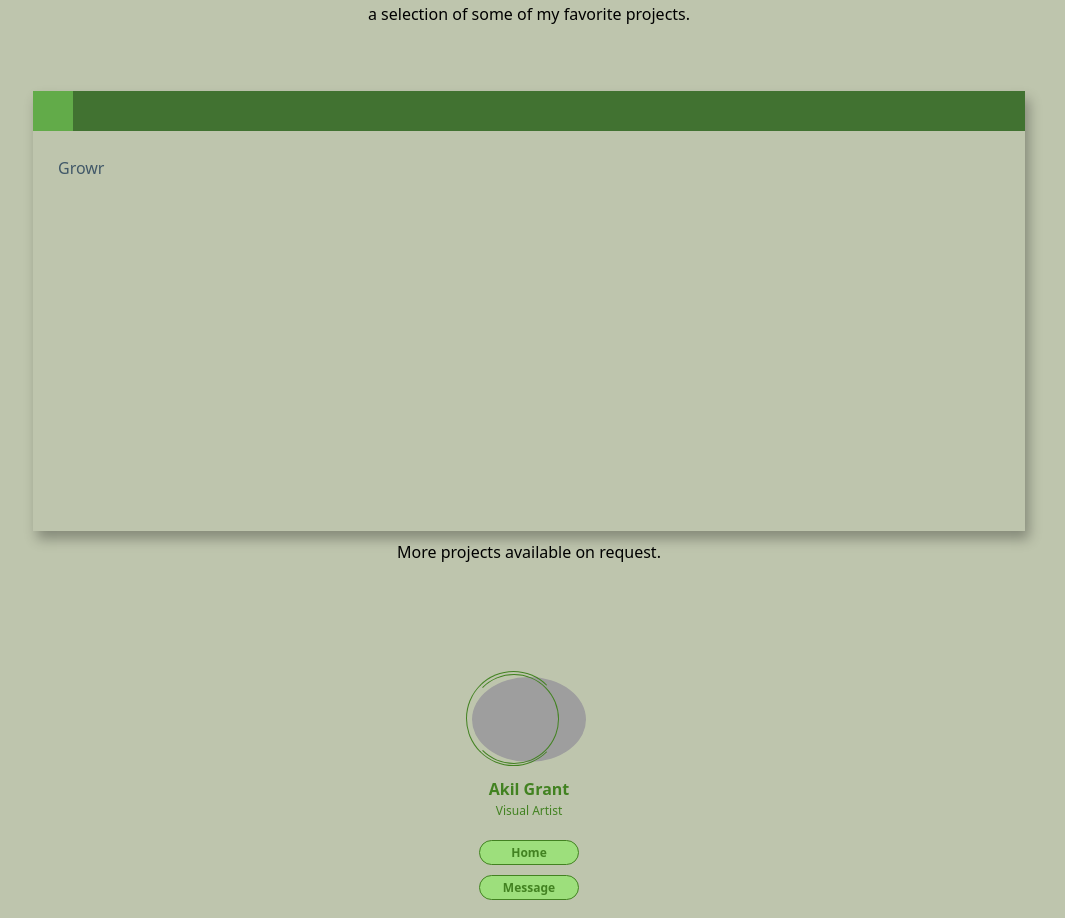
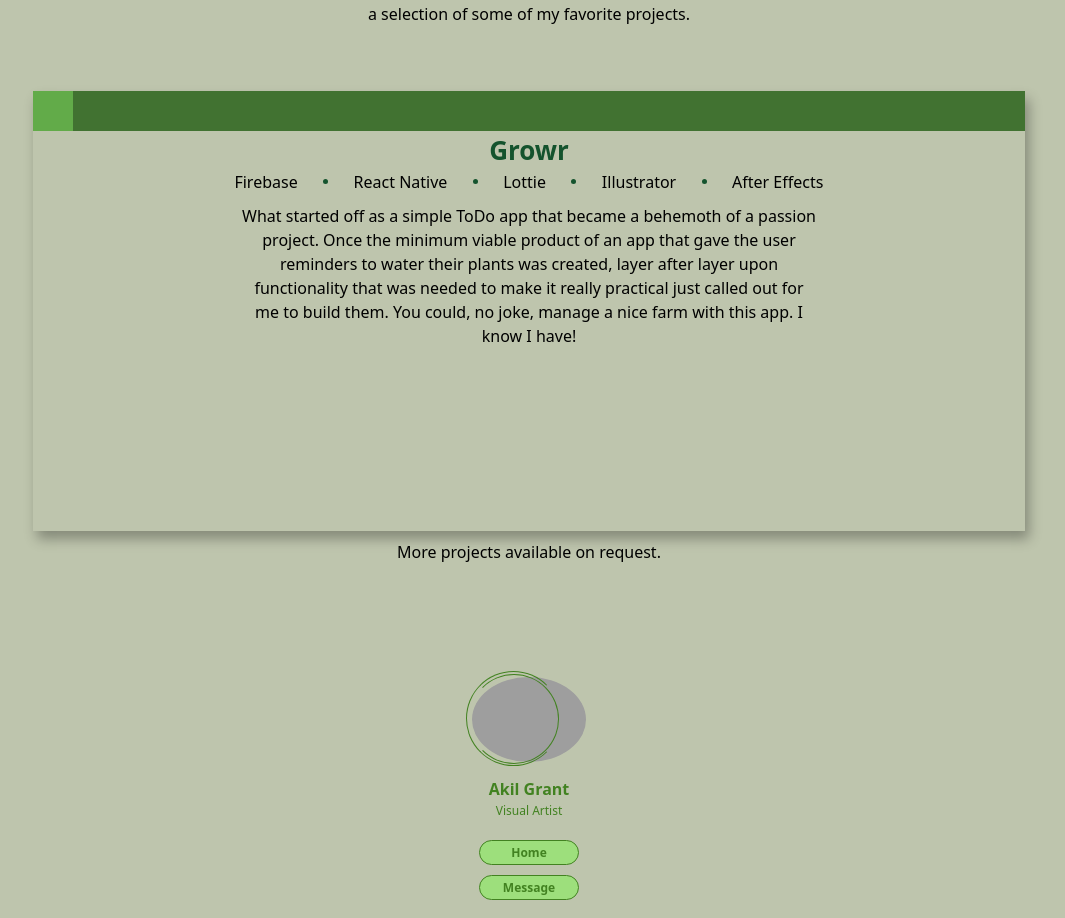
Before and after one commit to akilgrant93/akilgrant.com, a React (Create React App) app: page / in a window 1280 px wide. Shown: the part 2062-2980 px from the top of the page, without its empty margins (111-1176 px from the left). Built offline with nearby package versions, Linux system fonts and the light colour scheme; grey boxes are pictures that could not be loaded.

Commit message:
changes to project text

```diff
--- a/src/components/Contact.js
+++ b/src/components/Contact.js
@@ -2,28 +2,28 @@ import React from "react";
 import './contact.css'
 
 export default function Contact() {
-  const [name, setName] = React.useState("");
-  const [email, setEmail] = React.useState("");
-  const [message, setMessage] = React.useState("");
+  // const [name, setName] = React.useState("");
+  // const [email, setEmail] = React.useState("");
+  // const [message, setMessage] = React.useState("");
 
-  function encode(data) {
-    return Object.keys(data)
-      .map(
-        (key) => encodeURIComponent(key) + "=" + encodeURIComponent(data[key])
-      )
-      .join("&");
-  }
+  // function encode(data) {
+  //   return Object.keys(data)
+  //     .map(
+  //       (key) => encodeURIComponent(key) + "=" + encodeURIComponent(data[key])
+  //     )
+  //     .join("&");
+  // }
 
-  function handleSubmit(e) {
-    e.preventDefault();
-    fetch("/", {
-      method: "POST",
-      headers: { "Content-Type": "application/x-www-form-urlencoded" },
-      body: encode({ "form-name": "test", name, email, message }),
-    })
-      .then(() => alert("Message sent!"))
-      .catch((error) => alert(error));
-  }
+  // function handleSubmit(e) {
+  //   e.preventDefault();
+  //   fetch("/", {
+  //     method: "POST",
+  //     headers: { "Content-Type": "application/x-www-form-urlencoded" },
+  //     body: encode({ "form-name": "test", name, email, message }),
+  //   })
+  //     .then(() => alert("Message sent!"))
+  //     .catch((error) => alert(error));
+  // }
 
   return (
     <section id="contact" className="relative">
--- a/src/components/Projects.js
+++ b/src/components/Projects.js
@@ -45,21 +45,35 @@ for (let i in tabs) {
 		<div className="content">
 			<div className="box box-active" id="box-1">
 				<h1>Growr</h1>
+				<p style={{display:'flex', alignItems:'center', justifyContent:'space-evenly', width:'100%', margin: '0 auto'}}>Firebase<span className="dot"></span>React Native<span className="dot"></span>Lottie<span className="dot"></span>Illustrator<span className="dot"></span>After Effects</p>
+				<div>
+				<p className="bulletText">What started off as a simple ToDo app that became a behemoth of a passion project. Once the minimum viable product of an app that gave the user reminders to water their plants was created, layer after layer upon functionality that was needed to make it really practical just called out for me to build them. You could, no joke, manage a nice farm with this app. I know I have!</p>				</div>
 			</div>
 
 			<div className="box" id="box-2">
-				<h1>Water Your Plants Medicinal Coloring Book</h1>
+			<h1>Water Your Plants Medicinal Coloring Book</h1>
+				<p style={{display:'flex', alignItems:'center', justifyContent:'space-evenly', width:'45%', margin: '0 auto'}}>Illustrator<span className="dot"></span>Photography</p>
+				<div>
+				<p className="bulletText">As the pandemic began to ramp up it seemed like the whole world was learning about gardening foraging or something to do with returning to a simple life. To that end, I did my part by helping a farmer publish a series medicinal herb coloring books to help folks with wild plant identification as a nice way to relax during quarantine downtime.</p>
+				<p className="bulletText">Armed with a list of rare herbs I began a journey to document this little selection of natures bounty. Although the client supplied some of the photos used for herbs in the book, in many cases I had to photograph and recreate the images of the plants.</p>
+				</div>
 			</div>
 
 			<div className="box" id="box-3">
-				<h1>Durian</h1>
+			<h1>Durian</h1>
+				<p style={{display:'flex', alignItems:'center', justifyContent:'space-evenly', width:'80%', margin: '0 auto'}}>Illustrator<span className="dot"></span>Premiere<span className="dot"></span>After Effects<span className="dot"></span>Cinema4D</p>
+				<p className="bulletText">After years of working for other people I decided to pull the plug and launch my own production company — Northcide Productions. For our first offering I produced a short film named “Durian.” Completed in 2020, the byline reads as follows: <br/> <i>A young anxious woman tries to depict the perfect life on social media and is forced to re-evaluate her life trajectory when her boyfriend introduced a strange fruit called durian.</i></p>
+				<p className="bulletText">My contributions as producer were wide ranging – funding, location scouting, production design, craft services, transportation and more but my most critical contributions were in the realm of (award winning) motion graphics. From the visual effects used in-scene, simulated screens, to both starting and ending credits my hands were all over this piece.</p>
+
 			</div>
 
 			<div className="box" id="box-4">
 				<h1>Terra-2042</h1>
-				<p style={{display:'flex', alignItems:'center', justifyContent:'space-evenly', width:'60%'}}>MongoDB<span className="dot"></span>Express<span className="dot"></span>React<span className="dot"></span>Socket.io</p>
-				<p>Terra 2042 is a web-based tabletop card game. It features live multiplayer games, custom deck building, and a shop to spend your spoils. Terra 2042 takes place in a post-apocalyptic world where players must battle each other to protect their settlements.</p>
-
+				<p style={{display:'flex', alignItems:'center', justifyContent:'space-evenly', width:'70%', margin: '0 auto'}}>MongoDB<span className="dot"></span>Express<span className="dot"></span>React<span className="dot"></span>Socket.io</p>
+				<p className="bulletText"><span className="dot2"></span>Terra 2042 is a web-based post-apocalyptic tabletop card game. It features live multiplayer games, custom deck building, and a shop to spend your spoils.</p>
+				<p className="bulletText"><span className="dot2"></span>If you are the first player in the lobby, click on "CREATE GAME" to generate a room code. Send the code to your friend!</p>
+				<p className="bulletText"><span className="dot2"></span>Terra 2042 is a two-player game. Create a game and share the room code with a friend to battle it out.</p>
+				<p className="bulletText"><span className="dot2"></span>Socket.io provides realtime updates, and save-states as well as in-game chat functions!</p>
 			</div>
 		</div>
 	</div>
--- a/src/components/projects.css
+++ b/src/components/projects.css
@@ -28,21 +28,25 @@
   margin-left: auto;
 }
 .content h1 {
-  font-weight: 400;
-  font-size: 16px;
-  color: #415868;
-  margin: 0;
+  font-weight: 700;
+  font-size: 26px;
+  color: #14532D;
+  margin: 0 auto;
   padding: 0;
 }
-.content p {
-  margin: 17px 0;
+
+.content {
+  display: flex;
+  flex-direction: column;
+  align-items: center;
 }
+
 .content .box {
   position: absolute;
   opacity: 0;
+  width: 50%;
   transform: translateY(3px);
   pointer-events: none;
-  padding: 25px;
   transition: all 0.3s ease-in;
 }
 .content .box-active {
@@ -58,3 +62,21 @@
   border-radius: 50%;
   display: inline-block;
 }
+.dot2 {
+  height: 5px;
+  width: 5px;
+  margin: 0px 5px 0px;
+  background-color: #14532D;
+  border-radius: 50%;
+  display: inline-block;
+}
+
+.bulletText {
+  width: 90%;
+  margin: 0 auto;
+  padding: 10px 0px 10px;
+}
+
+.bulletText i {
+  font-size: 12px;
+}
```
